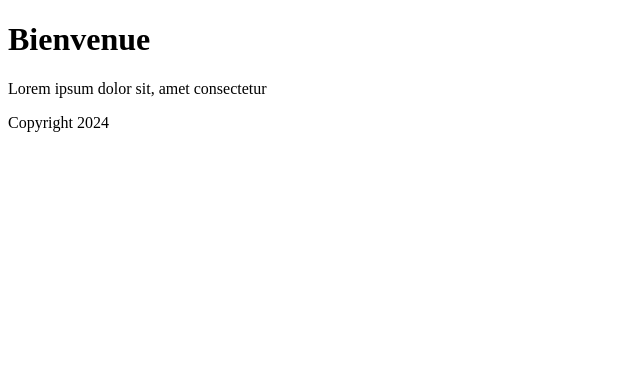
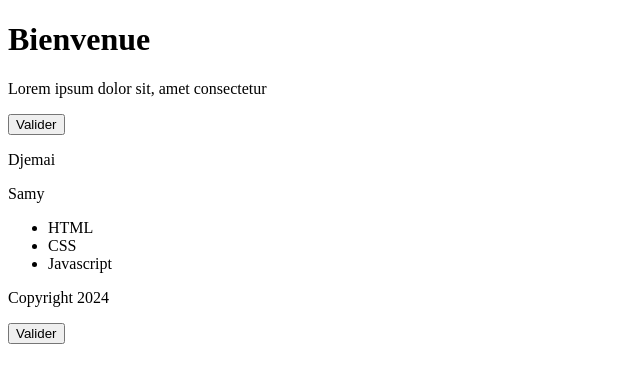
Before and after one commit to Djemai-Samy/react-16-12, a React (Vite) app: page / in a window 1280 px wide. Shown: the top 382 px of the page, without its empty margins (0-640 px from the left). Built offline with nearby package versions, Linux system fonts and the light colour scheme.

Commit message:
Exo 2: User

```diff
--- a/src/App.jsx
+++ b/src/App.jsx
@@ -1,10 +1,16 @@
 import Footer from './composants/containers/Footer/Footer';
-import Header  from './composants/containers/Header/Header';
+import Header from './composants/containers/Header/Header';
+import User from './composants/containers/User/User';
+import Bouton from './composants/ui/Bouton/Bouton';
 function App() {
   return (
     <>
       <div>
         <Header />
+        <Bouton />
+
+        <User />
+
         <Footer />
       </div>
     </>
@@ -13,10 +19,10 @@ function App() {
 
 export default App;
 
-// Exercice:
-// Créer un composant Footer dans "/containers";
-// Afficher dans App.jsx
-// Pour les réponses:
-// Créer Un Repository sur Github
-// Fair un push
-// Envoyer le lien au formateur
+// Exercice 2: Enoncé envoyé en PDF sur Discord
+// Créer un branche: exo/user
+// Travailler dessus.
+// Fair un Push
+// Sur Github créer un Pull Request
+// Ajouter Djemai-Samy en reviewer
+// Me notifier
--- a/src/composants/containers/Footer/Footer.jsx
+++ b/src/composants/containers/Footer/Footer.jsx
@@ -1,7 +1,10 @@
+import Bouton from "../../ui/Bouton/Bouton";
+
 export default function Footer() {
     return (
         <footer>
             <p>Copyright 2024</p>
+            <Bouton />
         </footer>
     )
 }
--- /dev/null
+++ b/src/composants/containers/FullName/FullName.jsx
@@ -0,0 +1,11 @@
+import FirstName from "../../ui/FirstName/FirstName";
+import LastName from "../../ui/LastName/LastName";
+
+export default function FullName() {
+    return (
+        <div>
+            <LastName />
+            <FirstName />
+        </div>
+    )
+}
--- /dev/null
+++ b/src/composants/containers/Hobbies/Hobbies.jsx
@@ -0,0 +1,9 @@
+export default function Hobbies() {
+    return (
+        <ul>
+            <li>HTML</li>
+            <li>CSS</li>
+            <li>Javascript</li>
+        </ul>
+    )
+}
--- /dev/null
+++ b/src/composants/containers/User/User.jsx
@@ -0,0 +1,11 @@
+import FullName from "../FullName/FullName";
+import Hobbies from "../Hobbies/Hobbies";
+
+export default function User() {
+    return (
+        <div>
+            <FullName />
+            <Hobbies />
+        </div>
+    )
+}
--- /dev/null
+++ b/src/composants/ui/Bouton/Bouton.jsx
@@ -0,0 +1,3 @@
+export default function Bouton() {
+    return (<button>Valider</button>)
+}
--- /dev/null
+++ b/src/composants/ui/FirstName/FirstName.jsx
@@ -0,0 +1,3 @@
+export default function FirstName() {
+    return (<p>Samy</p>)
+}
--- /dev/null
+++ b/src/composants/ui/LastName/LastName.jsx
@@ -0,0 +1,3 @@
+export default function LastName() {
+    return (<p>Djemai</p>)
+}
```
